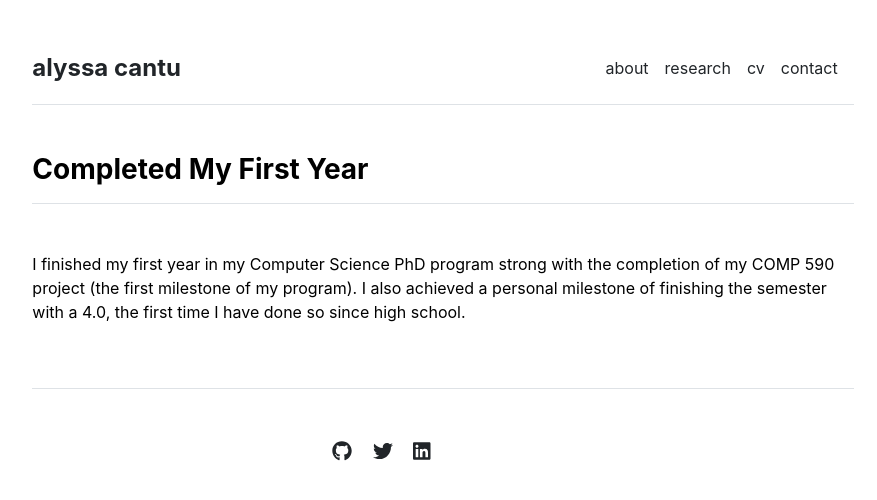
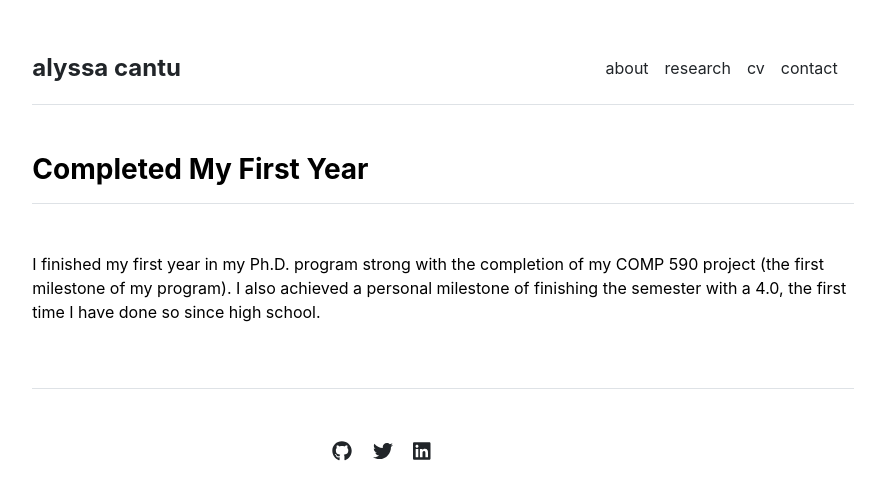
Before and after one commit to ancantu/ancantu.github.io, a Jekyll site: the page built from _posts/2023-05-02-year-end.md, in a window 1280 px wide. Shown: the top 500 px of the page, without its empty margins (197-1074 px from the left). Built offline with Jekyll 4.4.1, drawn with Linux system fonts in a browser that asks for light colours.

Commit message:
fix typo

```diff
--- a/_data/settings.yml
+++ b/_data/settings.yml
@@ -21,4 +21,4 @@ social:
 - {icon: 'linkedin', link: 'https://linkedin.com/in/ancantu33'}
 
 contacts:
-- {name: 'Alyssa Cantu', title: 'PhD student', department: 'Computer Science', institution: 'Rice University', institution_address: '6100 Main Street, Houston, TX', email: 'anc5@rice.edu', office: 'DH 3037', image: 'assets/img/contact.jpg'}
+- {name: 'Alyssa Cantu', title: 'Ph.D. student', department: 'Computer Science', institution: 'Rice University', institution_address: '6100 Main Street, Houston, TX', email: 'anc5@rice.edu', office: 'DH 3037', image: 'assets/img/contact.jpg'}
--- a/_layouts/about.html
+++ b/_layouts/about.html
@@ -9,7 +9,7 @@ layout: default
     <h3 class="fw-bold border-bottom pb-3 mb-5">About</h3>
     <p class="col-md-8">I am a proud native of the Rio Grande Valley region of South Texas, a region spanning the border of Texas and Mexico.</p>
     <p class="col-md-8">I graduated from Brown University with an A.B. in Computational Biology in 2018. Prior to beginning my Ph.D. program, I worked as a Computational Biologist at the Texas Advanced Computing Center in Austin, Texas.</p>
-    <p class="col-md-8">I am currently a second year Computer Science PhD student at Rice University. My research interests broadly encompass Computational Biology and Bioinformatics. As an underrepresented minority navigating PWIs, I am passionate about increasing diversity in STEM.</p>
+    <p class="col-md-8">I am currently a second year Computer Science Ph.D. student at Rice University. My research interests broadly encompass Computational Biology and Bioinformatics. As an underrepresented minority navigating PWIs, I am passionate about increasing diversity in STEM.</p>
     <p class="col-md-8">Outside of academia, my hobbies include crocheting, painting, point-and-shoot film photography, and sewing. Currently, I am learning digital illustration, 3D modeling, and how to swim. Feel free to check out my portfolio if you're interested in seeing what I've been up to.</p>
     {% for about in site.data.settings.about %}
       <p><a href="{{ site.github.url }}/about/{{ about.url}}">{{ about.name }}</a></p>
--- a/_posts/2023-05-02-year-end.md
+++ b/_posts/2023-05-02-year-end.md
@@ -3,4 +3,4 @@ layout: post
 title: "Completed My First Year"
 ---
 
-I finished my first year in my Computer Science PhD program strong with the completion of my COMP 590 project (the first milestone of my program). I also achieved a personal milestone of finishing the semester with a 4.0, the first time I have done so since high school.
+I finished my first year in my Ph.D. program strong with the completion of my COMP 590 project (the first milestone of my program). I also achieved a personal milestone of finishing the semester with a 4.0, the first time I have done so since high school.
```
Also changed, not shown: _posts/2022-08-22-program-start.md (+2 -2 lines).
